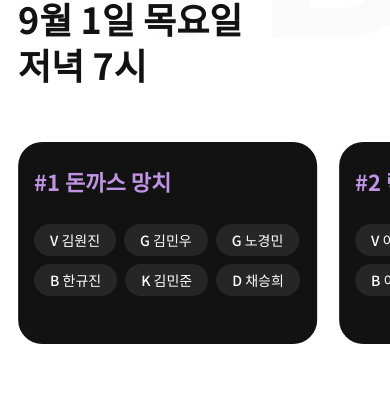
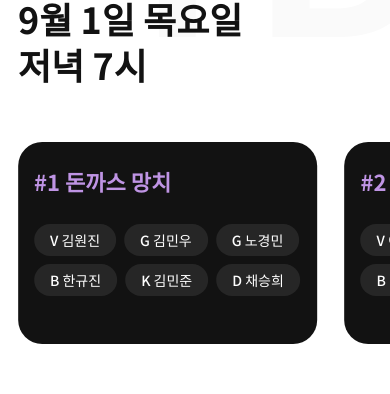
Before and after one commit to Gosrock/Ticket-Front-22nd, a React (Create React App) app: page / in a window 390 px wide. Shown: the part 3872-4266 px from the top of the page. Built offline with nearby package versions, Linux system fonts and the light colour scheme; no server answers.

Commit message:
fix : team component 간격 수정

```diff
--- a/src/components/landing/teams/Teams.tsx
+++ b/src/components/landing/teams/Teams.tsx
@@ -15,7 +15,7 @@ interface ITeams {
 
 const Teams = ({ isPC, type }: ITeams) => {
   const setWindowWidth = useState<number>(window.innerWidth)[1];
-  let slidesCount = window.innerWidth / 298;
+  let slidesCount = window.innerWidth / 335;
   const handleWidthResize = () => {
     setWindowWidth(window.innerWidth);
   };
@@ -33,8 +33,7 @@ const Teams = ({ isPC, type }: ITeams) => {
     },
   };
   const swiperParams = {
-    spaceBetween: 30,
-    // 원래 간격이 18px 이긴한데, 18로 하면 간격이 매우 작게 나와서 30으로 일단 해둠
+    spaceBetween: -10,
     slidesPerView: slidesCount,
     modules: [Pagination, Autoplay],
     pagination: pagination,
```
